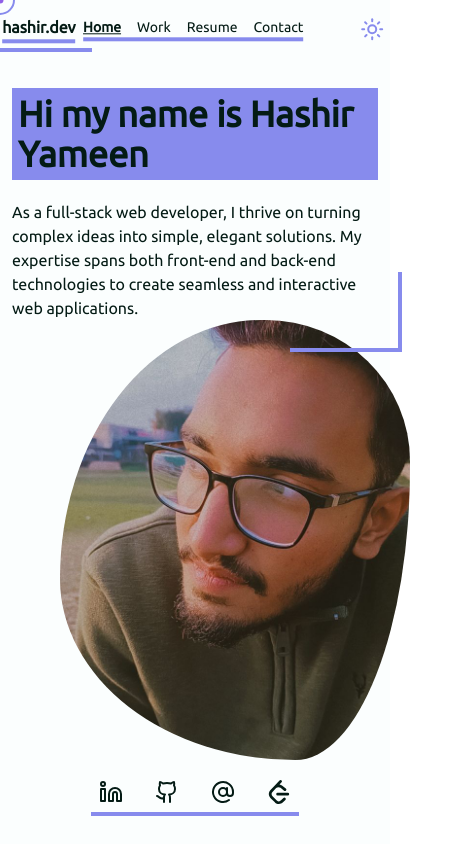
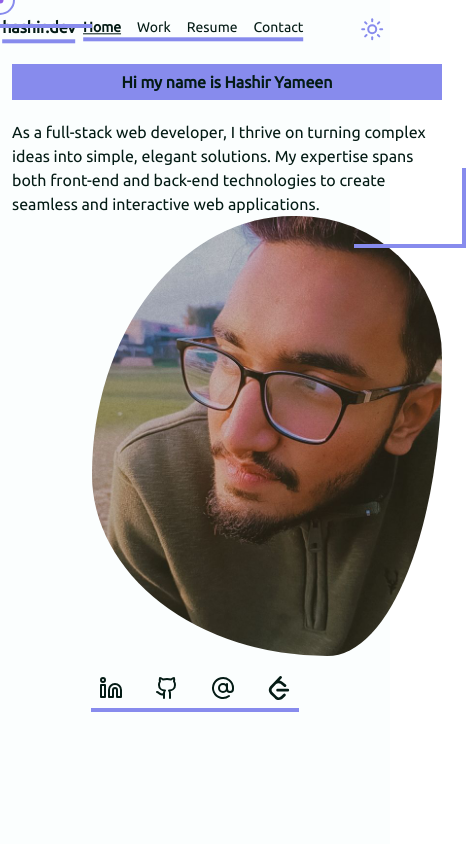
Before and after one commit to HashirY/portfolio, a React (Vite) app: page / in a window 390 px wide. Shown: the whole page, 466 px wide, since content can reach past the window. Built offline with nearby package versions, Linux system fonts and the light colour scheme.

Commit message:
home page phone adjustment -1

```diff
--- a/src/App.jsx
+++ b/src/App.jsx
@@ -52,7 +52,7 @@ const Typewriter = ({ text, speed = 50 }) => {
   }, [text, speed]);
 
   return (
-    <h1 className="text-text font-bold text-4xl bg-secondary p-1.5">
+    <h1 className="text-text font-bold lg:text-4xl sm:text-xl text-center bg-secondary p-1.5">
       {isTypingComplete ? text : displayedText}
     </h1>
   );
@@ -144,14 +144,14 @@ function App() {
           animate="visible"
           variants={containerVariants}
         >
-          <section className="grid grid-cols-1 md:grid-cols-2 place-items-center mt-6 font-ubuntu text-text max-w-5xl mx-auto  border-accent p-3 relative">
+          <section className="grid sm:grid-cols-1 md:grid-cols-2 place-items-center sm:mt-24 lg:mt-6 font-ubuntu text-text max-w-5xl mx-auto  border-accent p-3 relative">
             <div className="flex flex-col gap-y-5 relative">
               <div className="h-1 w-28 bg-secondary absolute -top-10 -left-8" />
               <div className="h-20 w-1 bg-secondary absolute -top-10 -left-8" />
               <div className="h-1 w-28 bg-secondary absolute -bottom-8 -right-6" />
               <div className="h-20 w-1 bg-secondary absolute -bottom-8 -right-6" />
               <Typewriter text={"Hi my name is Hashir Yameen"} />
-              <p className="text-text">
+              <p className="text-text sm:text-sm xl:text-lg">
                 As a full-stack web developer, I thrive on turning complex ideas
                 into simple, elegant solutions. My expertise spans both
                 front-end and back-end technologies to create seamless and
@@ -159,7 +159,7 @@ function App() {
               </p>
             </div>
             <div>
-              <div className="blob ml-20"></div>
+              <div className="blob ml-20 sm:mt-10 lg:mt-0"></div>
             </div>
           </section>
           <Footer />
```
